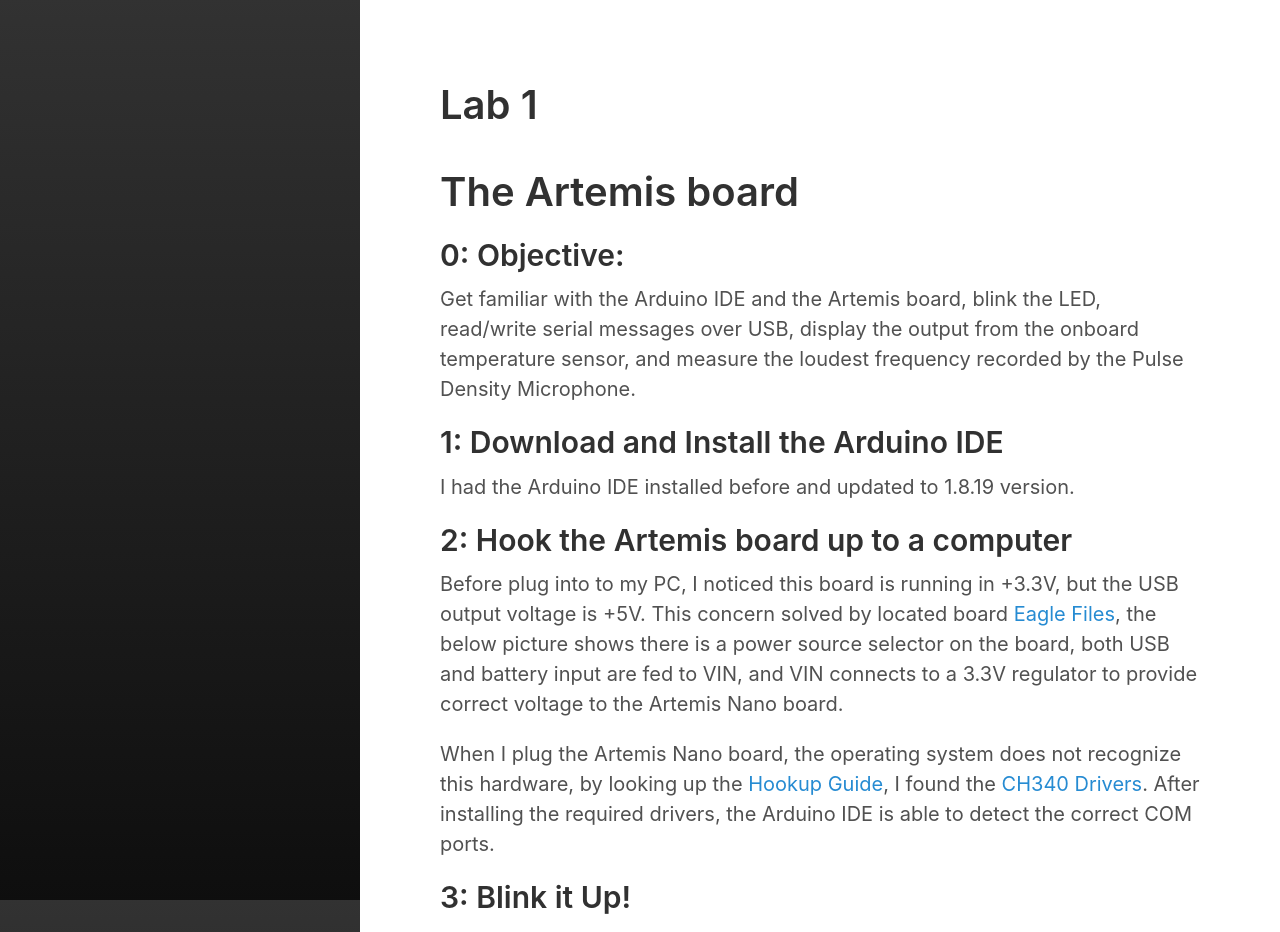
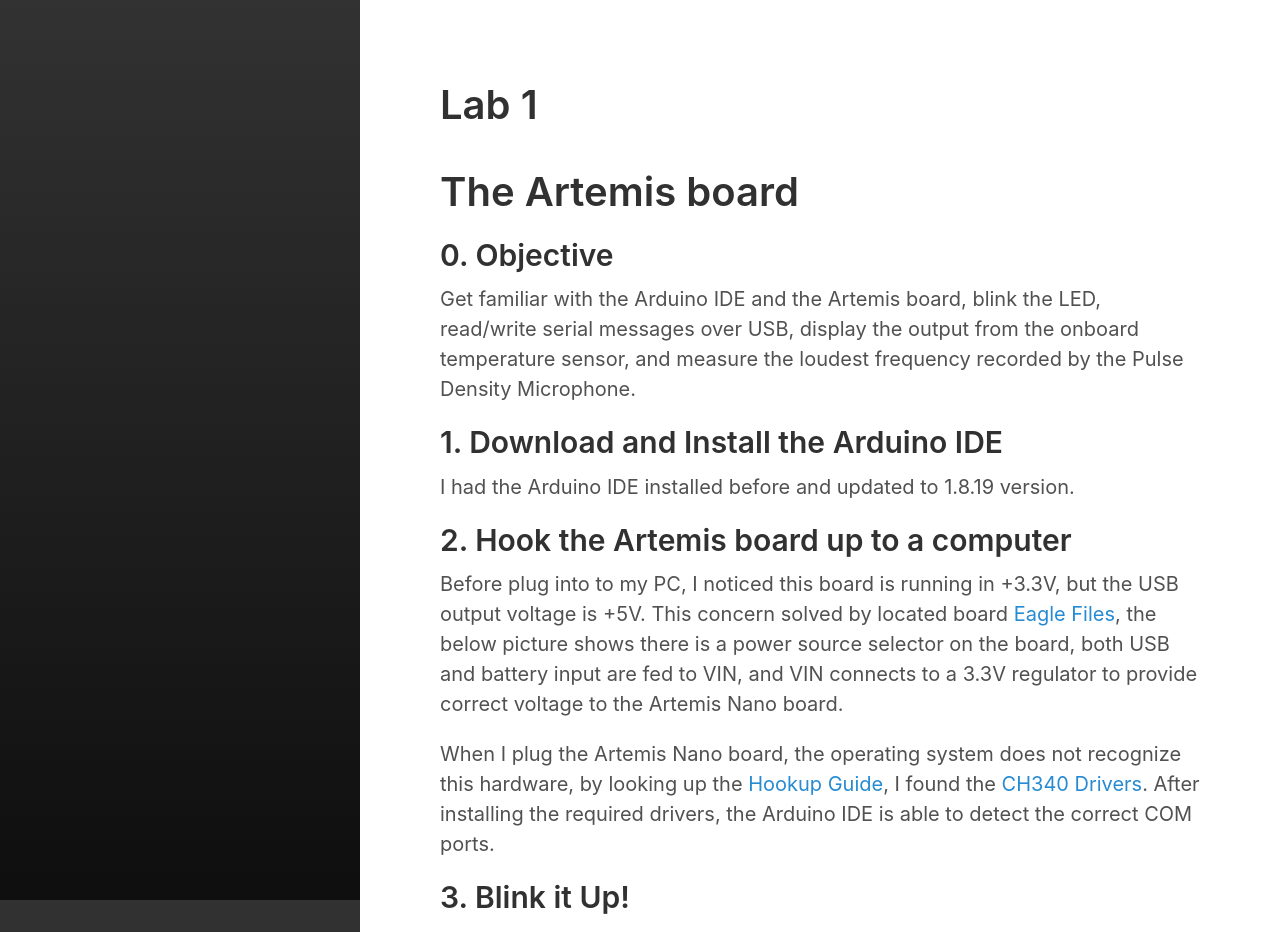
Before and after one commit to soulkun/hydeout, a Jekyll site: the page built from category/lab1.md, in a window 1280 px wide and 1400 px high. Shown: the top 932 px of the window. Built offline with Jekyll 4.4.1, drawn with Linux system fonts in a browser that asks for light colours; some of the changed text lies outside the part shown.

Commit message:
Update lab1.md

```diff
--- a/category/lab1.md
+++ b/category/lab1.md
@@ -5,21 +5,21 @@ title: Lab 1
 
 # The Artemis board
 
-## 0: Objective:
+## 0. Objective
 Get familiar with the Arduino IDE and the Artemis board, blink the LED, read/write serial messages over USB, display the output from the onboard temperature sensor, and measure the loudest frequency recorded by the Pulse Density Microphone.
 
-## 1: Download and Install the Arduino IDE
+## 1. Download and Install the Arduino IDE
 I had the Arduino IDE installed before and updated to 1.8.19 version.
 ![](https://github.com/soulkun/ECE5960-Fast-Robots/raw/gh-pages/lab1/Arduino_IDE.jpg)
 
-## 2: Hook the Artemis board up to a computer
+## 2. Hook the Artemis board up to a computer
 Before plug into to my PC, I noticed this board is running in +3.3V, but the USB output voltage is +5V. This concern solved by located board [Eagle Files](https://cdn.sparkfun.com/assets/f/e/c/9/c/RedBoardArtemisNano.zip), the below picture shows there is a power source selector on the board, both USB and battery input are fed to VIN, and VIN connects to a 3.3V regulator to provide correct voltage to the Artemis Nano board.
 ![](https://github.com/soulkun/ECE5960-Fast-Robots/raw/gh-pages/lab1/power.jpg)
 
 When I plug the Artemis Nano board, the operating system does not recognize this hardware, by looking up the [Hookup Guide](https://learn.sparkfun.com/tutorials/hookup-guide-for-the-sparkfun-redboard-artemis-nano?_ga=2.157583226.1568895310.1643606097-567105487.1643313494), I found the [CH340 Drivers](https://learn.sparkfun.com/tutorials/how-to-install-ch340-drivers). After installing the required drivers, the Arduino IDE is able to detect the correct COM ports.
 ![](https://github.com/soulkun/ECE5960-Fast-Robots/raw/gh-pages/lab1/USB-SERIAL.jpg)
 
-## 3: Blink it Up!
+## 3. Blink it Up!
 This part is pretty easy, just load the sample code and upload to the Artemis Nano board. I use baud rate **460800**. Below video shows the internal blue LED flashing in 0.5Hz.
 Click [here](http://www.youtube-nocookie.com/embed/njwVnxOrFAU) if the video does not show.
 
@@ -27,7 +27,7 @@ Click [here](http://www.youtube-nocookie.com/embed/njwVnxOrFAU) if the video doe
   <iframe width="640" height="360" src="http://www.youtube-nocookie.com/embed/njwVnxOrFAU" title="YouTube video player" frameborder="0" allow="accelerometer; autoplay; clipboard-write; encrypted-media; gyroscope; picture-in-picture" allowfullscreen></iframe>
 </div>
 
-## 4: Serial
+## 4. Serial
 Simple as the previous, load the sample code and upload to the board. Need to be careful set the baud rate to **115200**. Once upload to the board, use `Tools-->Serial Monitor` to send and view messages.
 Click [here](http://www.youtube-nocookie.com/embed/CPWnKTZDggU) if the video does not show.
 
@@ -35,7 +35,7 @@ Click [here](http://www.youtube-nocookie.com/embed/CPWnKTZDggU) if the video doe
   <iframe width="640" height="360" src="http://www.youtube-nocookie.com/embed/CPWnKTZDggU" title="YouTube video player" frameborder="0" allow="accelerometer; autoplay; clipboard-write; encrypted-media; gyroscope; picture-in-picture" allowfullscreen></iframe>
 </div>
 
-## 5: Analog Read
+## 5. Analog Read
 This example shows how to read analog data. First, load the example file, on my Arduino IDE, it locates at `Files-->Examples-->Example02_AnalogRead`. Then choose it and upload to the board. On line #56, 57 and 58 shows how to retrieve analog data;
 {% highlight c linenos %}
 int vcc_3 = analogReadVCCDiv3();    // reads VCC across a 1/3 voltage divider
@@ -54,7 +54,7 @@ Click [here](http://www.youtube-nocookie.com/embed/WPtpbuohPgc) if the video doe
   <iframe width="640" height="360" src="http://www.youtube-nocookie.com/embed/WPtpbuohPgc" title="YouTube video player" frameborder="0" allow="accelerometer; autoplay; clipboard-write; encrypted-media; gyroscope; picture-in-picture" allowfullscreen></iframe>
 </div>
 
-## 6: Microphone Output
+## 6. Microphone Output
 In this example, load the example file located at `File-->Examples-->PDM-->Example1_MicrophoneOutput` then upload to the board. The Artemis Nano board is using a Pluse-Density Modulation microphone. Open the serial monitor, it continuously shows the loudest frequency currently captured. One thing I noticed, when my environment is silent, the serial monitor shows the loudest frequency is around **20015 Hz**...
 
 To test, I use my iPhone app to generate serval different frequencies, and finally I use my PC to generate a 16kHz sound, it seems this PDM microphone is pretty precise.
```
Also changed, not shown: other parts of category/lab1.md (+1 -1 lines).
